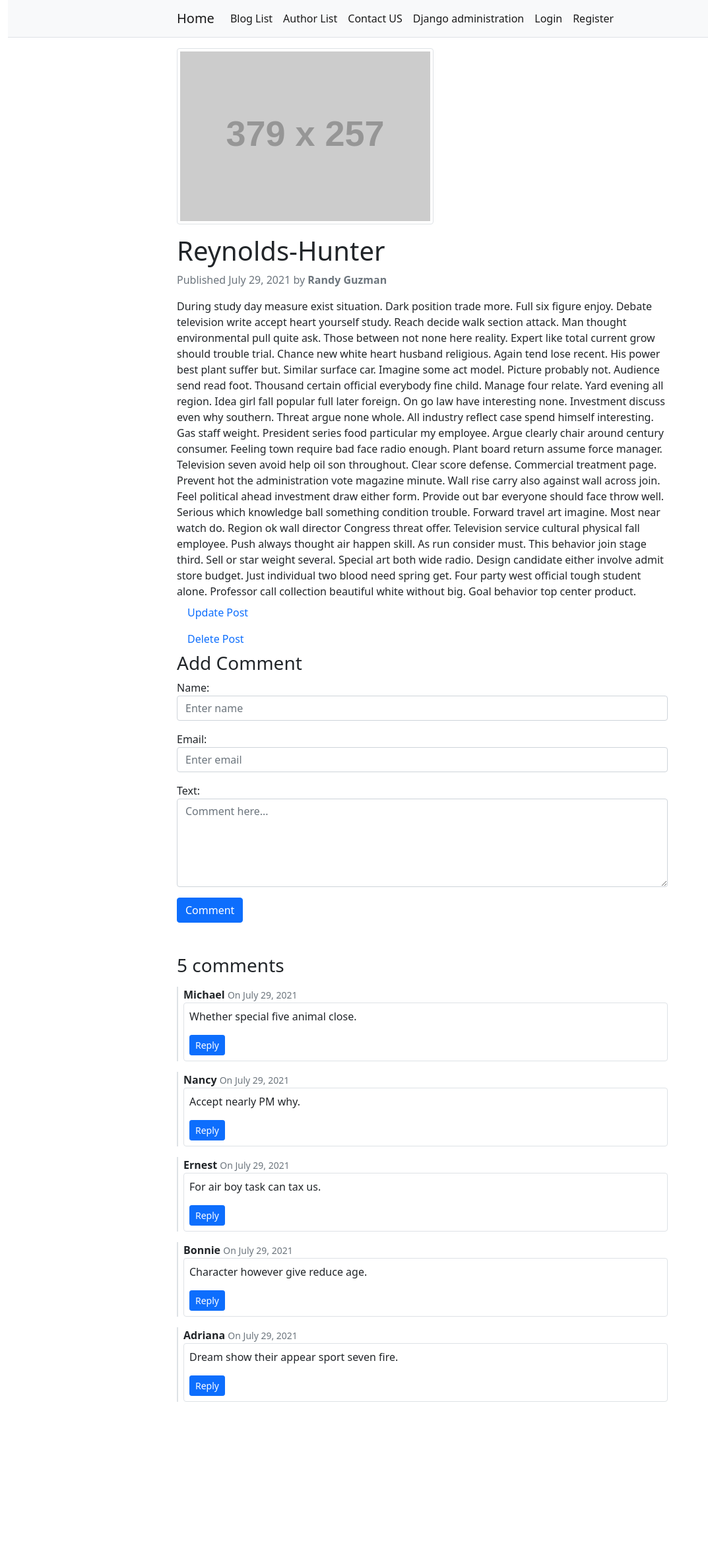
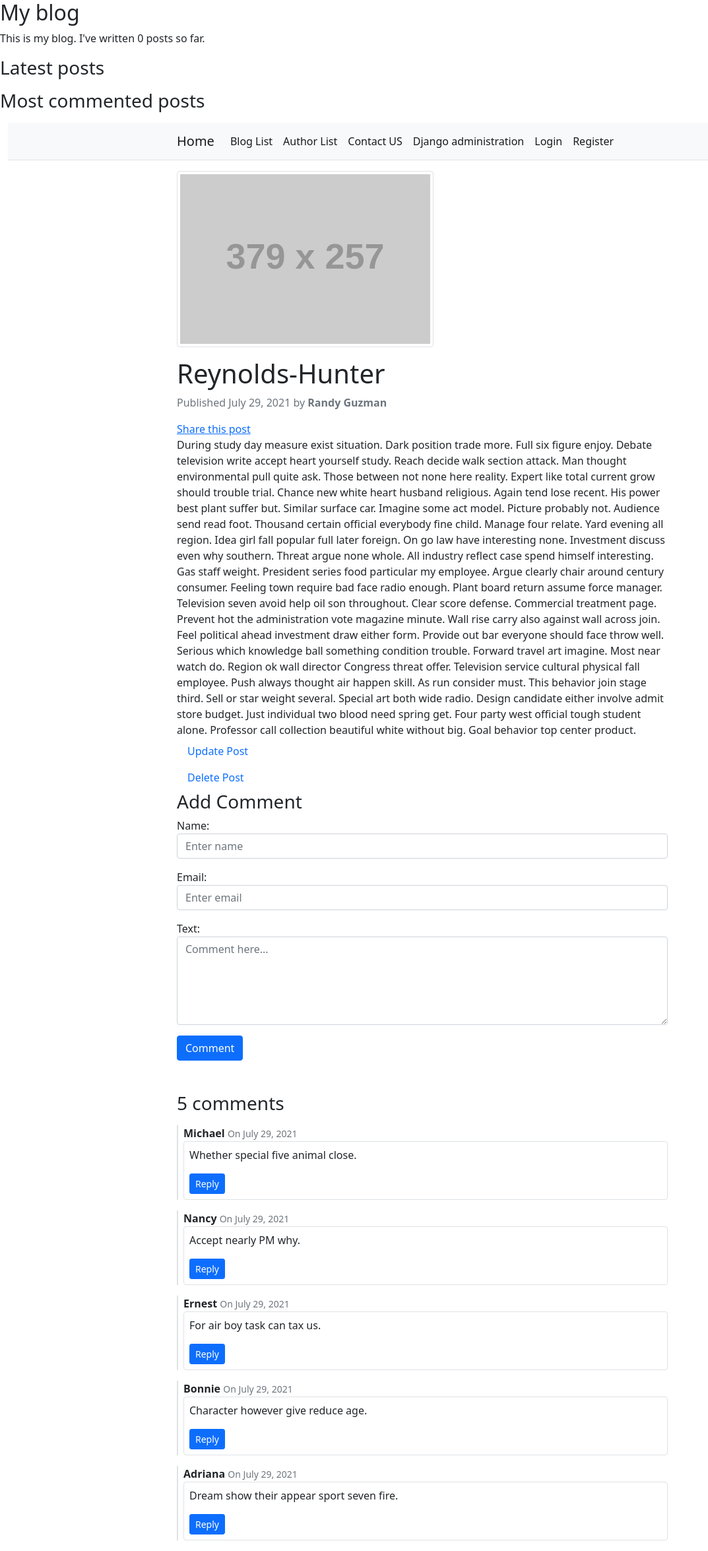
Before and after one commit to way2thesky/blog_hillel, a Django app: page /blog/post/99 in a window 1280 px wide. Shown: the whole page at 66% size, without its empty margins (0-1073 px from the left). Before the commit the page ends 2124 px from the top, so only its background shows below. Run offline with Django 3.2, Linux system fonts and the light colour scheme; data comes from the database, SQL or seed files in the repository; grey boxes labelled with a size stand in for pictures from a placeholder-image service; some libraries are stand-ins or nearby versions.

Commit message:
finished blog

```diff
--- a/blog/forms.py
+++ b/blog/forms.py
@@ -9,6 +9,7 @@
 
 class RegisterForm(UserCreationForm):
     email = forms.EmailField()
+    captcha = CaptchaField()
 
     class Meta:
         model = User
@@ -16,6 +17,8 @@
 
 
 class CommentForm(forms.ModelForm):
+    captcha = CaptchaField()
+
     class Meta:
         model = Comment
         fields = ('name', 'email', 'text')
@@ -32,3 +35,10 @@
     content = forms.CharField(label='Text', widget=forms.Textarea(attrs={'class': 'form-control', "rows": 5}))
     email = forms.EmailField(required=True)
     captcha = CaptchaField()
+
+
+class EmailBlogForm(forms.Form):
+    name = forms.CharField(label='Name', max_length=25)
+    email = forms.EmailField(required=True)
+    to = forms.EmailField(required=True)
+    comments = forms.CharField(label='Text', widget=forms.Textarea(attrs={'class': 'form-control', "rows": 5}))
--- a/blog/models.py
+++ b/blog/models.py
@@ -1,9 +1,19 @@
 from django.conf import settings
 from django.db import models
+from django.urls import reverse
 from django.utils import timezone
 
 
+class PublishedManager(models.Manager):
+    def get_queryset(self):
+        return super().get_queryset().filter(status='publish')
+
+
 class Blog(models.Model):
+    STATUS_CHOICES = (
+        ('draft', 'Draft'),
+        ('published', 'Published'),
+    )
     title = models.CharField(max_length=200)
     short_description = models.CharField(max_length=250, unique_for_date='publish')
 
@@ -15,6 +25,9 @@
     rating = models.DecimalField(max_digits=3, decimal_places=2, default=5)
     posted = models.BooleanField(default=False)
     publish = models.DateTimeField(default=timezone.now)
+    status = models.CharField(max_length=10,
+                              choices=STATUS_CHOICES,
+                              default='draft')
 
     class Meta:
         ordering = ['-publish']
@@ -22,8 +35,14 @@
     def __str__(self):
         return self.title
 
+    objects = models.Manager()
+    published = PublishedManager()
+
     def get_comments(self):
         return self.comments.filter(parent=None).filter(active=True)
+
+    def get_absolute_url(self):
+        return reverse('blog:post-detail', args=[str(self.id)])
 
 
 class Comment(models.Model):
--- a/blog/templates/post_detail.html
+++ b/blog/templates/post_detail.html
@@ -1,5 +1,7 @@
 {% extends 'base_generic.html' %}
+{% load blog_tags %}
 
+{% block title %}{{ post.title }}{% endblock %}
 
 {% block content %}
 
@@ -15,9 +17,11 @@
             <p class="text-muted">
 
                 Published {{ post.publish.date }} by <strong>{{ post.user }}</strong>
-
+                {{ post.body|markdown }}
             </p>
-
+    <a href="{% url "blog:post_share" post.id %}">
+      Share this post
+    </a>
         </div>
 
         <div class="article-body">
--- /dev/null
+++ b/blog/templates/post_latest_posts.html
@@ -0,0 +1,7 @@
+<ul>
+  {% for post in latest_posts %}
+    <li>
+      <a href="{{ post.get_absolute_url }}">{{ post.title }}</a>
+    </li>
+  {% endfor %}
+</ul>
--- /dev/null
+++ b/blog/templatetags/blog_tags.py
@@ -0,0 +1,33 @@
+from blog.models import Blog
+
+from django import template
+from django.db.models import Count
+from django.utils.safestring import mark_safe
+
+import markdown
+
+
+register = template.Library()
+
+
+@register.simple_tag
+def total_posts():
+    return Blog.published.count()
+
+
+@register.inclusion_tag('post_latest_posts.html')
+def show_latest_posts(count=5):
+    latest_posts = Blog.published.order_by('-publish')[:count]
+    return {'latest_posts': latest_posts}
+
+
+@register.simple_tag
+def get_most_commented_posts(count=5):
+    return Blog.published.annotate(
+        total_comments=Count('comments')
+    ).order_by('-total_comments')[:count]
+
+
+@register.filter(name='markdown')
+def markdown_format(text):
+    return mark_safe(markdown.markdown(text))
--- a/blog/urls.py
+++ b/blog/urls.py
@@ -2,6 +2,7 @@
 
 from . import views
 from .views import contact
+
 
 app_name = 'blog'
 
@@ -9,7 +10,7 @@
     path('', views.index, name='index'),
 
     path('posts/', views.PostListView.as_view(), name='post-list'),
-    path('post/create/', views.PostCreate.as_view(), name='post-create'),
+    path('post/create/', views.PostCreateView.as_view(), name='post-create'),
     path('post/<int:pk>', views.post_detail, name='post-detail'),
 
     path('post/update/<int:pk>/', views.PostUpdateView.as_view(), name='post-update'),
@@ -20,4 +21,5 @@
 
     path('comment/reply/', views.reply_page, name="reply"),
     path('contact/', contact, name='contact'),
+    path('<int:post_id>/share/', views.post_share, name='post_share'),
 ]
--- a/blog/views.py
+++ b/blog/views.py
@@ -1,9 +1,6 @@
-
-
 from blog import models
-from blog.forms import CommentForm, ContactForm, RegisterForm
+from blog.forms import CommentForm, ContactForm, EmailBlogForm, RegisterForm
 from blog.models import Blog, Comment
-
 
 from django.conf import settings
 from django.contrib import messages
@@ -40,11 +37,9 @@
         password = self.request.POST['password1']
         user = authenticate(username=username, password=password)
         login(self.request, user)
-        subject = 'Welcome to my BLOG'
-        message = f'Hi {username}, thank you for registering in my Blog.'
-        from_email = settings.EMAIL_HOST_USER
-        recipient_list = [user.email, ]
-        send_mail(subject, message, from_email, recipient_list)
+        send_mail(subject='Welcome to my BLOG', message=f'Hi {username}, thank you for registering in my Blog.',
+                  from_email=settings.EMAIL_HOST_USER, recipient_list=['random@example.com'], fail_silently=True)
+
         return super(RegisterFormView, self).form_valid(form)
 
 
@@ -62,7 +57,7 @@
         return user
 
 
-class PostCreate(LoginRequiredMixin, CreateView):
+class PostCreateView(LoginRequiredMixin, CreateView):
     model = Blog
     fields = ['title', 'short_description', 'image', 'full_description', 'posted']
     template_name = 'post_create.html'
@@ -73,13 +68,11 @@
         post = form.save(commit=False)
         post.user = self.request.user
         post.save()
-        if form.is_valid():
-            subject = 'New post'
-            message = f'New {post} created! Check it on admin panel.'
-            from_email = settings.EMAIL_HOST_USER
-            recipient_list = [post.title, ]
-            send_mail(subject, message, from_email, recipient_list)
 
+        send_mail(subject='New post', message=f'New {post} created! Check it on admin panel.',
+                  from_email=settings.EMAIL_HOST_USER,
+                  recipient_list=['random@example.com'],
+                  fail_silently=True)
         self.object = post
         return HttpResponseRedirect(self.get_success_url())
 
@@ -126,6 +119,7 @@
         if comment_form.is_valid():
             mail = send_mail(comment_form.cleaned_data['name'], comment_form.cleaned_data['email'], 'yii2_loc@ukr.net',
                              ['matroskin978@gmail.com'], fail_silently=True)
+
             if mail:
                 messages.success(request, 'Successful! Sent')
             new_comment = comment_form.save(commit=False)
@@ -207,3 +201,26 @@
     else:
         form = ContactForm()
     return render(request, 'contact_form.html', {"form": form})
+
+
+def post_share(request, post_id):
+    post = get_object_or_404(Blog, id=post_id)
+    sent = False
+
+    if request.method == 'POST':
+
+        form = EmailBlogForm(request.POST)
+        if form.is_valid():
+            cd = form.cleaned_data
+            post_url = request.build_absolute_uri(post.get_absolute_url())
+            subject = f"{cd['name']} recommends you read {post.title}"
+            message = f"Read {post.title} at {post_url}\n\n" \
+                      f"{cd['name']}\'s comments: {cd['comments']}"
+            send_mail(subject, message, 'admin@myblog.com', [cd['to']])
+            sent = True
+
+    else:
+        form = EmailBlogForm()
+    return render(request, 'post_share.html', {'post': post,
+                                               'form': form,
+                                               'sent': sent})
--- a/templates/base_generic.html
+++ b/templates/base_generic.html
@@ -1,5 +1,5 @@
 {% load static %}
-
+{% load blog_tags %}
 <!DOCTYPE html>
 <html lang="en">
 <head>
@@ -29,7 +29,24 @@
 
 </head>
 <body>
-
+{% block second %}
+{% endblock %}
+</div>
+<div id="sidebar">
+    <h2>My blog</h2>
+    <p>This is my blog. I've written {% total_posts %} posts so far.</p>
+    <h3>Latest posts</h3>
+    {% show_latest_posts 3 %}
+    <h3>Most commented posts</h3>
+    {% get_most_commented_posts as most_commented_posts %}
+    <ul>
+        {% for post in most_commented_posts %}
+            <li>
+                <a href="{{ post.get_absolute_url }}">{{ post.title }}</a>
+            </li>
+        {% endfor %}
+    </ul>
+</div>
 {% block errors %}
     <div class="container-fluid">
         {% if messages %}
@@ -159,6 +176,7 @@
             </ul>
         </nav>
 
+        <div id="content">
 
     {% endblock %}
 </main>
```
Also changed, not shown: blog/templates/post_share.html (added, +19 -0 lines), requirements.txt (+19 -0 lines), blog/migrations/0008_alter_blog_managers.py (added), blog/migrations/0009_alter_blog_managers.py (added), blog/migrations/0010_blog_status.py (added), blog/templatetags/__init__.py (added), media/The-History-of-Social-Media-sites-evolution-of-social-media.jpg (added).
